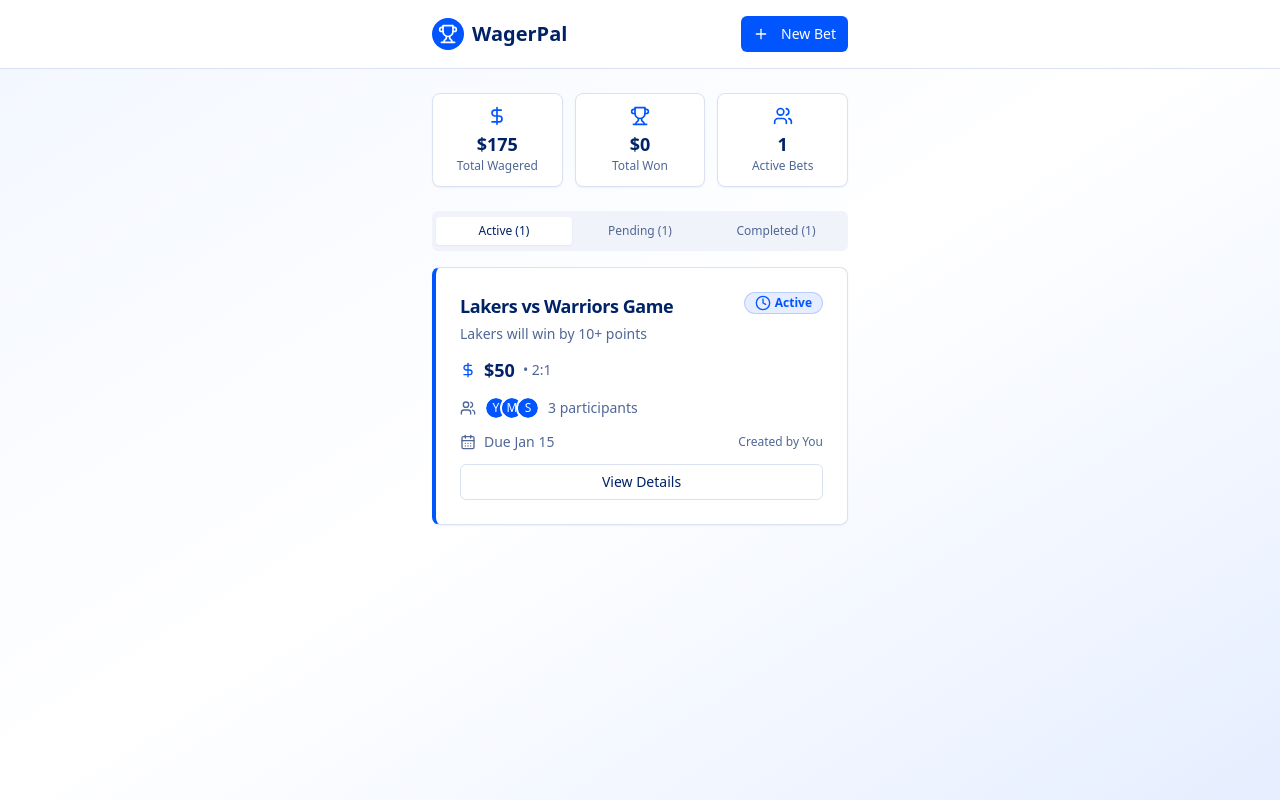
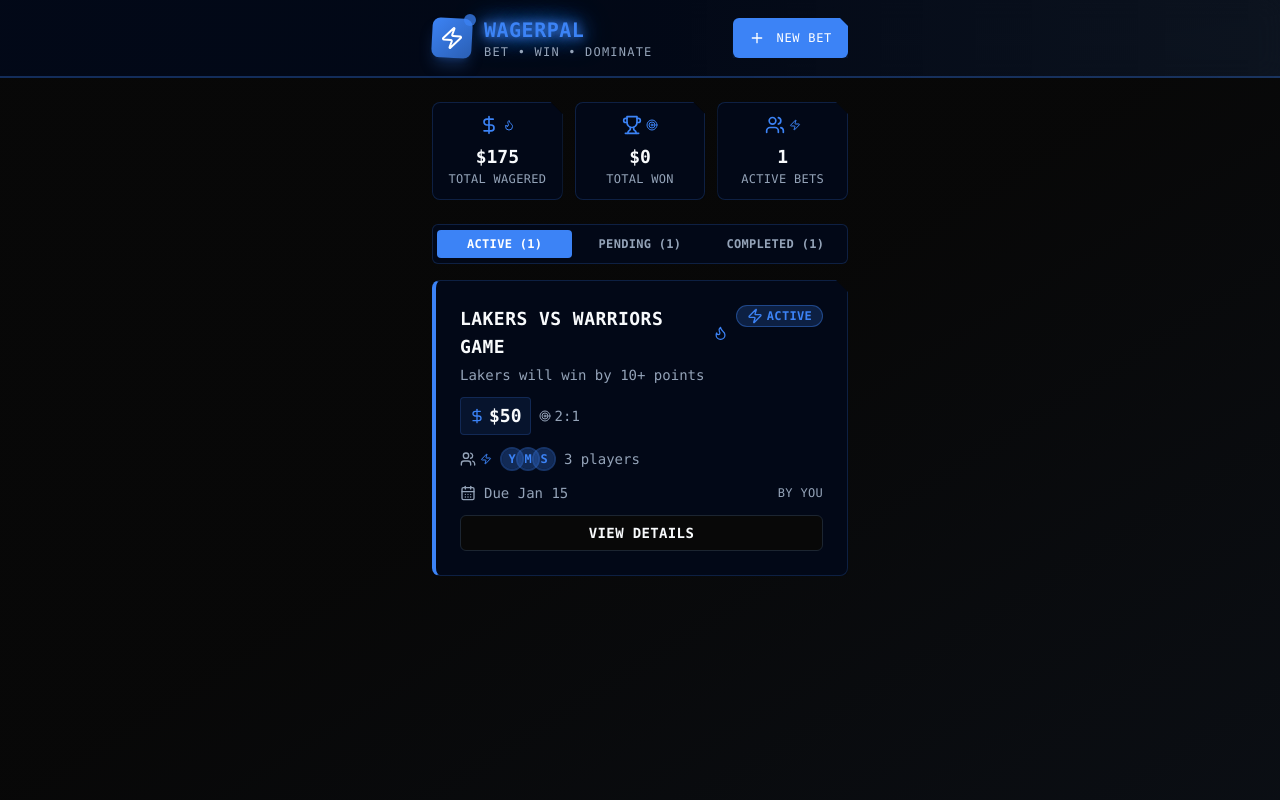
Before and after one commit to bryanforst/friend-fun-wagers, a React (Vite) app: page / in a window 1280 px wide. Built offline with nearby package versions, Linux system fonts and the light colour scheme.

Commit message:
Refactor: Improve app design
Updated the app's design to feel edgier by modifying the CSS variables in `src/index.css` and updating components to reflect the changes.

```diff
--- a/src/components/WagerCard.tsx
+++ b/src/components/WagerCard.tsx
@@ -1,8 +1,9 @@
+
 import { Card, CardContent, CardDescription, CardHeader, CardTitle } from "@/components/ui/card";
 import { Badge } from "@/components/ui/badge";
 import { Button } from "@/components/ui/button";
 import { Avatar, AvatarFallback } from "@/components/ui/avatar";
-import { CalendarDays, DollarSign, Users, Trophy, Clock, CheckCircle2, AlertCircle } from "lucide-react";
+import { CalendarDays, DollarSign, Users, Trophy, Clock, CheckCircle2, AlertCircle, Zap, Target, Flame } from "lucide-react";
 import { Wager } from "@/types/wager";
 
 interface WagerCardProps {
@@ -13,7 +14,7 @@ export function WagerCard({ wager }: WagerCardProps) {
   const getStatusIcon = () => {
     switch (wager.status) {
       case "active":
-        return <Clock className="w-4 h-4" />;
+        return <Zap className="w-4 h-4" />;
       case "pending":
         return <AlertCircle className="w-4 h-4" />;
       case "completed":
@@ -26,13 +27,13 @@ export function WagerCard({ wager }: WagerCardProps) {
   const getStatusColor = () => {
     switch (wager.status) {
       case "active":
-        return "bg-primary/10 text-primary border-primary/20";
+        return "bg-primary/20 text-primary border-primary/40 font-bold uppercase tracking-wide";
       case "pending":
-        return "bg-yellow-100 text-yellow-800 border-yellow-200";
+        return "bg-yellow-500/20 text-yellow-400 border-yellow-500/40 font-bold uppercase tracking-wide";
       case "completed":
-        return "bg-green-100 text-green-800 border-green-200";
+        return "bg-green-500/20 text-green-400 border-green-500/40 font-bold uppercase tracking-wide";
       default:
-        return "bg-muted text-muted-foreground border-border";
+        return "bg-muted text-muted-foreground border-border font-bold uppercase tracking-wide";
     }
   };
 
@@ -46,19 +47,22 @@ export function WagerCard({ wager }: WagerCardProps) {
   const isWinner = wager.winner === "You";
 
   return (
-    <Card className="hover:shadow-md transition-shadow duration-200 border-l-4 border-l-primary">
+    <Card className="edgy-card hover:shadow-xl hover:shadow-primary/10 transition-all duration-300 hover:scale-[1.02] border-l-4 border-l-primary">
       <CardHeader className="pb-3">
         <div className="flex items-start justify-between">
           <div className="flex-1">
-            <CardTitle className="text-lg text-foreground mb-1">{wager.title}</CardTitle>
-            <CardDescription className="text-sm text-muted-foreground">
+            <div className="flex items-center space-x-2 mb-1">
+              <CardTitle className="text-lg text-foreground font-bold uppercase tracking-wide">{wager.title}</CardTitle>
+              <Flame className="w-4 h-4 text-primary" />
+            </div>
+            <CardDescription className="text-sm text-muted-foreground font-mono">
               {wager.description}
             </CardDescription>
           </div>
           <Badge className={`ml-2 ${getStatusColor()}`}>
             <div className="flex items-center space-x-1">
               {getStatusIcon()}
-              <span className="capitalize">{wager.status}</span>
+              <span className="text-xs">{wager.status}</span>
             </div>
           </Badge>
         </div>
@@ -69,67 +73,75 @@ export function WagerCard({ wager }: WagerCardProps) {
           {/* Amount and Odds */}
           <div className="flex items-center justify-between">
             <div className="flex items-center space-x-2">
-              <DollarSign className="w-4 h-4 text-primary" />
-              <span className="font-semibold text-lg text-foreground">${wager.amount}</span>
-              <span className="text-sm text-muted-foreground">• {wager.odds}</span>
+              <div className="flex items-center space-x-1 bg-primary/10 px-2 py-1 rounded border border-primary/20">
+                <DollarSign className="w-4 h-4 text-primary" />
+                <span className="font-bold text-lg text-foreground">${wager.amount}</span>
+              </div>
+              <div className="flex items-center space-x-1 text-sm text-muted-foreground font-mono">
+                <Target className="w-3 h-3" />
+                <span>{wager.odds}</span>
+              </div>
             </div>
             {wager.status === "completed" && wager.winner && (
-              <div className={`flex items-center space-x-1 px-2 py-1 rounded-full text-xs font-medium ${
-                isWinner ? 'bg-green-100 text-green-800' : 'bg-red-100 text-red-800'
+              <div className={`flex items-center space-x-1 px-3 py-1 rounded font-bold uppercase tracking-wide text-xs ${
+                isWinner ? 'bg-green-500/20 text-green-400 border border-green-500/40' : 'bg-red-500/20 text-red-400 border border-red-500/40'
               }`}>
                 <Trophy className="w-3 h-3" />
-                <span>{isWinner ? 'You Won!' : `${wager.winner} Won`}</span>
+                <span>{isWinner ? 'Victory!' : `${wager.winner} Won`}</span>
               </div>
             )}
           </div>
 
           {/* Participants */}
           <div className="flex items-center space-x-2">
-            <Users className="w-4 h-4 text-muted-foreground" />
+            <div className="flex items-center space-x-1">
+              <Users className="w-4 h-4 text-muted-foreground" />
+              <Zap className="w-3 h-3 text-primary" />
+            </div>
             <div className="flex -space-x-2">
               {wager.participants.slice(0, 3).map((participant, index) => (
-                <Avatar key={index} className="w-6 h-6 border-2 border-card">
-                  <AvatarFallback className="text-xs bg-primary text-primary-foreground">
+                <Avatar key={index} className="w-6 h-6 border-2 border-primary/30 bg-primary/10">
+                  <AvatarFallback className="text-xs bg-primary/20 text-primary font-bold">
                     {participant.charAt(0)}
                   </AvatarFallback>
                 </Avatar>
               ))}
               {wager.participants.length > 3 && (
-                <div className="w-6 h-6 rounded-full bg-muted border-2 border-card flex items-center justify-center">
-                  <span className="text-xs text-muted-foreground">+{wager.participants.length - 3}</span>
+                <div className="w-6 h-6 rounded-full bg-muted border-2 border-primary/30 flex items-center justify-center">
+                  <span className="text-xs text-muted-foreground font-bold">+{wager.participants.length - 3}</span>
                 </div>
               )}
             </div>
-            <span className="text-sm text-muted-foreground">
-              {wager.participants.length} participants
+            <span className="text-sm text-muted-foreground font-mono">
+              {wager.participants.length} players
             </span>
           </div>
 
           {/* Due Date */}
           <div className="flex items-center justify-between">
-            <div className="flex items-center space-x-2 text-sm text-muted-foreground">
+            <div className="flex items-center space-x-2 text-sm text-muted-foreground font-mono">
               <CalendarDays className="w-4 h-4" />
               <span>Due {formatDate(wager.dueDate)}</span>
             </div>
-            <span className="text-xs text-muted-foreground">
-              Created by {wager.creator}
+            <span className="text-xs text-muted-foreground uppercase tracking-wide">
+              by {wager.creator}
             </span>
           </div>
 
           {/* Action Buttons */}
           {wager.status === "pending" && wager.creator !== "You" && (
             <div className="flex space-x-2 pt-2">
-              <Button size="sm" className="flex-1 bg-green-500 hover:bg-green-600">
+              <Button size="sm" className="flex-1 bg-green-500 hover:bg-green-600 text-white font-bold uppercase tracking-wide">
                 Accept
               </Button>
-              <Button size="sm" variant="outline" className="flex-1">
+              <Button size="sm" variant="outline" className="flex-1 font-bold uppercase tracking-wide">
                 Decline
               </Button>
             </div>
           )}
 
           {wager.status === "active" && (
-            <Button size="sm" variant="outline" className="w-full">
+            <Button size="sm" variant="outline" className="w-full font-bold uppercase tracking-wide">
               View Details
             </Button>
           )}
--- a/src/index.css
+++ b/src/index.css
@@ -9,82 +9,83 @@ All colors MUST be HSL.
 
 @layer base {
   :root {
-    --background: 0 0% 100%;
-    --foreground: 220 100% 20%;
+    --background: 0 0% 3%;
+    --foreground: 210 40% 98%;
 
-    --card: 0 0% 100%;
-    --card-foreground: 220 100% 20%;
+    --card: 222 84% 5%;
+    --card-foreground: 210 40% 98%;
 
-    --popover: 0 0% 100%;
-    --popover-foreground: 220 100% 20%;
+    --popover: 222 84% 5%;
+    --popover-foreground: 210 40% 98%;
 
-    --primary: 220 100% 50%;
+    --primary: 217 91% 60%;
     --primary-foreground: 0 0% 100%;
 
-    --secondary: 220 100% 95%;
-    --secondary-foreground: 220 100% 20%;
+    --secondary: 215 27% 15%;
+    --secondary-foreground: 210 40% 98%;
 
-    --muted: 220 50% 96%;
-    --muted-foreground: 220 30% 45%;
+    --muted: 215 27% 15%;
+    --muted-foreground: 215 20% 65%;
 
-    --accent: 220 100% 90%;
-    --accent-foreground: 220 100% 20%;
+    --accent: 217 91% 60%;
+    --accent-foreground: 0 0% 100%;
 
-    --destructive: 0 84.2% 60.2%;
+    --destructive: 0 84% 60%;
     --destructive-foreground: 0 0% 100%;
 
-    --border: 220 50% 90%;
-    --input: 220 50% 90%;
-    --ring: 220 100% 50%;
+    --border: 215 27% 15%;
+    --input: 215 27% 15%;
+    --ring: 217 91% 60%;
 
     --radius: 0.5rem;
 
-    --sidebar-background: 0 0% 98%;
-    --sidebar-foreground: 220 100% 20%;
-    --sidebar-primary: 220 100% 50%;
+    --sidebar-background: 222 84% 4%;
+    --sidebar-foreground: 210 40% 98%;
+    --sidebar-primary: 217 91% 60%;
     --sidebar-primary-foreground: 0 0% 100%;
-    --sidebar-accent: 220 100% 95%;
-    --sidebar-accent-foreground: 220 100% 20%;
-    --sidebar-border: 220 50% 90%;
-    --sidebar-ring: 220 100% 50%;
+    --sidebar-accent: 215 27% 15%;
+    --sidebar-accent-foreground: 210 40% 98%;
+    --sidebar-border: 215 27% 12%;
+    --sidebar-ring: 217 91% 60%;
   }
 
   .dark {
-    --background: 220 100% 10%;
-    --foreground: 0 0% 98%;
+    --background: 222 84% 4%;
+    --foreground: 210 40% 98%;
 
-    --card: 220 100% 10%;
-    --card-foreground: 0 0% 98%;
+    --card: 222 84% 5%;
+    --card-foreground: 210 40% 98%;
 
-    --popover: 220 100% 10%;
-    --popover-foreground: 0 0% 98%;
+    --popover: 222 84% 5%;
+    --popover-foreground: 210 40% 98%;
 
-    --primary: 220 100% 60%;
+    --primary: 217 91% 60%;
     --primary-foreground: 0 0% 100%;
 
-    --secondary: 220 50% 15%;
-    --secondary-foreground: 0 0% 98%;
+    --secondary: 215 27% 15%;
+    --secondary-foreground: 210 40% 98%;
 
-    --muted: 220 50% 15%;
-    --muted-foreground: 220 30% 70%;
+    --muted: 215 27% 15%;
+    --muted-foreground: 215 20% 65%;
 
-    --accent: 220 50% 15%;
-    --accent-foreground: 0 0% 98%;
+    --accent: 217 91% 60%;
+    --accent-foreground: 0 0% 100%;
 
-    --destructive: 0 62.8% 30.6%;
-    --destructive-foreground: 0 0% 98%;
+    --destructive: 0 84% 60%;
+    --destructive-foreground: 0 0% 100%;
 
-    --border: 220 50% 15%;
-    --input: 220 50% 15%;
-    --ring: 220 100% 60%;
-    --sidebar-background: 220 100% 8%;
-    --sidebar-foreground: 0 0% 95%;
-    --sidebar-primary: 220 100% 60%;
+    --border: 215 27% 15%;
+    --input: 215 27% 15%;
+    --ring: 217 91% 60%;
+
+    --sidebar-background: 222 84% 4%;
+    --sidebar-foreground: 210 40% 98%;
+    --sidebar-primary: 217 91% 60%;
     --sidebar-primary-foreground: 0 0% 100%;
-    --sidebar-accent: 220 50% 12%;
-    --sidebar-accent-foreground: 0 0% 95%;
-    --sidebar-border: 220 50% 12%;
-    --sidebar-ring: 220 100% 60%;
+    --sidebar-accent: 215 27% 15%;
+    --sidebar-accent-foreground: 210 40% 98%;
+    --sidebar-border: 215 27% 12%;
+    --sidebar-ring: 217 91% 60%;
   }
 }
 
@@ -94,6 +95,27 @@ All colors MUST be HSL.
   }
 
   body {
-    @apply bg-background text-foreground;
+    @apply bg-background text-foreground font-mono;
   }
 }
+
+@layer components {
+  .edgy-card {
+    @apply bg-card border-2 border-primary/20 shadow-lg shadow-primary/5 backdrop-blur-sm;
+    clip-path: polygon(0 0, calc(100% - 12px) 0, 100% 12px, 100% 100%, 0 100%);
+  }
+
+  .edgy-button {
+    @apply bg-primary hover:bg-primary/90 text-primary-foreground font-bold uppercase tracking-wider transform hover:scale-105 transition-all duration-200 shadow-lg shadow-primary/25;
+    clip-path: polygon(0 0, calc(100% - 8px) 0, 100% 8px, 100% 100%, 0 100%);
+  }
+
+  .edgy-header {
+    @apply bg-gradient-to-r from-card via-card/95 to-primary/10 border-b-2 border-primary/30 backdrop-blur-md;
+  }
+
+  .neon-text {
+    @apply text-primary;
+    text-shadow: 0 0 10px hsl(var(--primary)), 0 0 20px hsl(var(--primary)), 0 0 30px hsl(var(--primary));
+  }
+}
--- a/src/pages/Index.tsx
+++ b/src/pages/Index.tsx
@@ -1,9 +1,10 @@
+
 import { useState, useEffect } from "react";
 import { Button } from "@/components/ui/button";
 import { Card, CardContent, CardDescription, CardHeader, CardTitle } from "@/components/ui/card";
 import { Badge } from "@/components/ui/badge";
 import { Tabs, TabsContent, TabsList, TabsTrigger } from "@/components/ui/tabs";
-import { Plus, Trophy, Users, DollarSign, Clock, CheckCircle2, XCircle } from "lucide-react";
+import { Plus, Trophy, Users, DollarSign, Clock, CheckCircle2, XCircle, Zap, Target, Flame } from "lucide-react";
 import { CreateWagerDialog } from "@/components/CreateWagerDialog";
 import { WagerCard } from "@/components/WagerCard";
 import { Wager } from "@/types/wager";
@@ -69,24 +70,29 @@ const Index = () => {
   };
 
   return (
-    <div className="min-h-screen bg-gradient-to-br from-primary/5 via-background to-primary/10">
+    <div className="min-h-screen bg-gradient-to-br from-background via-background to-primary/5">
       {/* Header */}
-      <div className="bg-card border-b border-border sticky top-0 z-10">
+      <div className="edgy-header sticky top-0 z-10">
         <div className="max-w-md mx-auto px-4 py-4">
           <div className="flex items-center justify-between">
-            <div className="flex items-center space-x-2">
-              <div className="w-8 h-8 bg-primary rounded-full flex items-center justify-center">
-                <Trophy className="w-5 h-5 text-primary-foreground" />
+            <div className="flex items-center space-x-3">
+              <div className="relative">
+                <div className="w-10 h-10 bg-gradient-to-br from-primary to-primary/70 rounded-lg flex items-center justify-center rotate-3 shadow-lg shadow-primary/25">
+                  <Zap className="w-6 h-6 text-primary-foreground" />
+                </div>
+                <div className="absolute -top-1 -right-1 w-3 h-3 bg-primary rounded-full animate-pulse"></div>
               </div>
-              <h1 className="text-xl font-bold text-foreground">WagerPal</h1>
+              <div>
+                <h1 className="text-xl font-bold neon-text uppercase tracking-wide">WagerPal</h1>
+                <p className="text-xs text-muted-foreground uppercase tracking-widest">Bet • Win • Dominate</p>
+              </div>
             </div>
             <Button
               onClick={() => setIsCreateDialogOpen(true)}
-              size="sm"
-              className="bg-primary hover:bg-primary/90 text-primary-foreground"
+              className="edgy-button px-4 py-2"
             >
               <Plus className="w-4 h-4 mr-1" />
-              New Bet
+              <span className="text-xs">New Bet</span>
             </Button>
           </div>
         </div>
@@ -95,50 +101,62 @@ const Index = () => {
       <div className="max-w-md mx-auto px-4 py-6 pb-20">
         {/* Stats Cards */}
         <div className="grid grid-cols-3 gap-3 mb-6">
-          <Card className="text-center">
-            <CardContent className="p-3">
-              <DollarSign className="w-5 h-5 text-primary mx-auto mb-1" />
+          <Card className="edgy-card text-center p-3">
+            <CardContent className="p-0">
+              <div className="flex items-center justify-center mb-2">
+                <DollarSign className="w-5 h-5 text-primary" />
+                <Flame className="w-3 h-3 text-primary ml-1" />
+              </div>
               <div className="text-lg font-bold text-foreground">${totalWagered}</div>
-              <div className="text-xs text-muted-foreground">Total Wagered</div>
+              <div className="text-xs text-muted-foreground uppercase tracking-wide">Total Wagered</div>
             </CardContent>
           </Card>
-          <Card className="text-center">
-            <CardContent className="p-3">
-              <Trophy className="w-5 h-5 text-primary mx-auto mb-1" />
+          <Card className="edgy-card text-center p-3">
+            <CardContent className="p-0">
+              <div className="flex items-center justify-center mb-2">
+                <Trophy className="w-5 h-5 text-primary" />
+                <Target className="w-3 h-3 text-primary ml-1" />
+              </div>
               <div className="text-lg font-bold text-foreground">${totalWon}</div>
-              <div className="text-xs text-muted-foreground">Total Won</div>
+              <div className="text-xs text-muted-foreground uppercase tracking-wide">Total Won</div>
             </CardContent>
           </Card>
-          <Card className="text-center">
-            <CardContent className="p-3">
-              <Users className="w-5 h-5 text-primary mx-auto mb-1" />
+          <Card className="edgy-card text-center p-3">
+            <CardContent className="p-0">
+              <div className="flex items-center justify-center mb-2">
+                <Users className="w-5 h-5 text-primary" />
+                <Zap className="w-3 h-3 text-primary ml-1" />
+              </div>
               <div className="text-lg font-bold text-foreground">{activeWagers.length}</div>
-              <div className="text-xs text-muted-foreground">Active Bets</div>
+              <div className="text-xs text-muted-foreground uppercase tracking-wide">Active Bets</div>
             </CardContent>
           </Card>
         </div>
 
         {/* Wager Tabs */}
         <Tabs defaultValue="active" className="w-full">
-          <TabsList className="grid w-full grid-cols-3 mb-4">
-            <TabsTrigger value="active" className="text-xs">
+          <TabsList className="grid w-full grid-cols-3 mb-4 bg-card border border-primary/20">
+            <TabsTrigger value="active" className="text-xs font-bold uppercase tracking-wide data-[state=active]:bg-primary data-[state=active]:text-primary-foreground">
               Active ({activeWagers.length})
             </TabsTrigger>
-            <TabsTrigger value="pending" className="text-xs">
+            <TabsTrigger value="pending" className="text-xs font-bold uppercase tracking-wide data-[state=active]:bg-primary data-[state=active]:text-primary-foreground">
               Pending ({pendingWagers.length})
             </TabsTrigger>
-            <TabsTrigger value="completed" className="text-xs">
+            <TabsTrigger value="completed" className="text-xs font-bold uppercase tracking-wide data-[state=active]:bg-primary data-[state=active]:text-primary-foreground">
               Completed ({completedWagers.length})
             </TabsTrigger>
           </TabsList>
 
-          <TabsContent value="active" className="space-y-3">
+          <TabsContent value="active" className="space-y-4">
             {activeWagers.length === 0 ? (
-              <Card className="text-center py-8">
+              <Card className="edgy-card text-center py-8">
                 <CardContent>
-                  <Clock className="w-12 h-12 text-muted-foreground mx-auto mb-3" />
-                  <p className="text-muted-foreground">No active wagers</p>
-                  <p className="text-sm text-muted-foreground">Create a new bet to get started!</p>
+                  <div className="flex justify-center mb-3">
+                    <Clock className="w-12 h-12 text-muted-foreground" />
+                    <Zap className="w-6 h-6 text-primary ml-2" />
+                  </div>
+                  <p className="text-muted-foreground font-bold uppercase tracking-wide">No Active Wagers</p>
+                  <p className="text-sm text-muted-foreground">Time to make some moves!</p>
                 </CardContent>
               </Card>
             ) : (
@@ -148,12 +166,15 @@ const Index = () => {
             )}
           </TabsContent>
 
-          <TabsContent value="pending" className="space-y-3">
+          <TabsContent value="pending" className="space-y-4">
             {pendingWagers.length === 0 ? (
-              <Card className="text-center py-8">
+              <Card className="edgy-card text-center py-8">
                 <CardContent>
-                  <Clock className="w-12 h-12 text-muted-foreground mx-auto mb-3" />
-                  <p className="text-muted-foreground">No pending wagers</p>
+                  <div className="flex justify-center mb-3">
+                    <Clock className="w-12 h-12 text-muted-foreground" />
+                    <Target className="w-6 h-6 text-primary ml-2" />
+                  </div>
+                  <p className="text-muted-foreground font-bold uppercase tracking-wide">No Pending Wagers</p>
                 </CardContent>
               </Card>
             ) : (
@@ -163,12 +184,15 @@ const Index = () => {
             )}
           </TabsContent>
 
-          <TabsContent value="completed" className="space-y-3">
+          <TabsContent value="completed" className="space-y-4">
             {completedWagers.length === 0 ? (
-              <Card className="text-center py-8">
+              <Card className="edgy-card text-center py-8">
                 <CardContent>
-                  <CheckCircle2 className="w-12 h-12 text-muted-foreground mx-auto mb-3" />
-                  <p className="text-muted-foreground">No completed wagers</p>
+                  <div className="flex justify-center mb-3">
+                    <CheckCircle2 className="w-12 h-12 text-muted-foreground" />
+                    <Flame className="w-6 h-6 text-primary ml-2" />
+                  </div>
+                  <p className="text-muted-foreground font-bold uppercase tracking-wide">No Completed Wagers</p>
                 </CardContent>
               </Card>
             ) : (
```
Also changed, not shown: src/components/CreateWagerDialog.tsx (+35 -22 lines).
